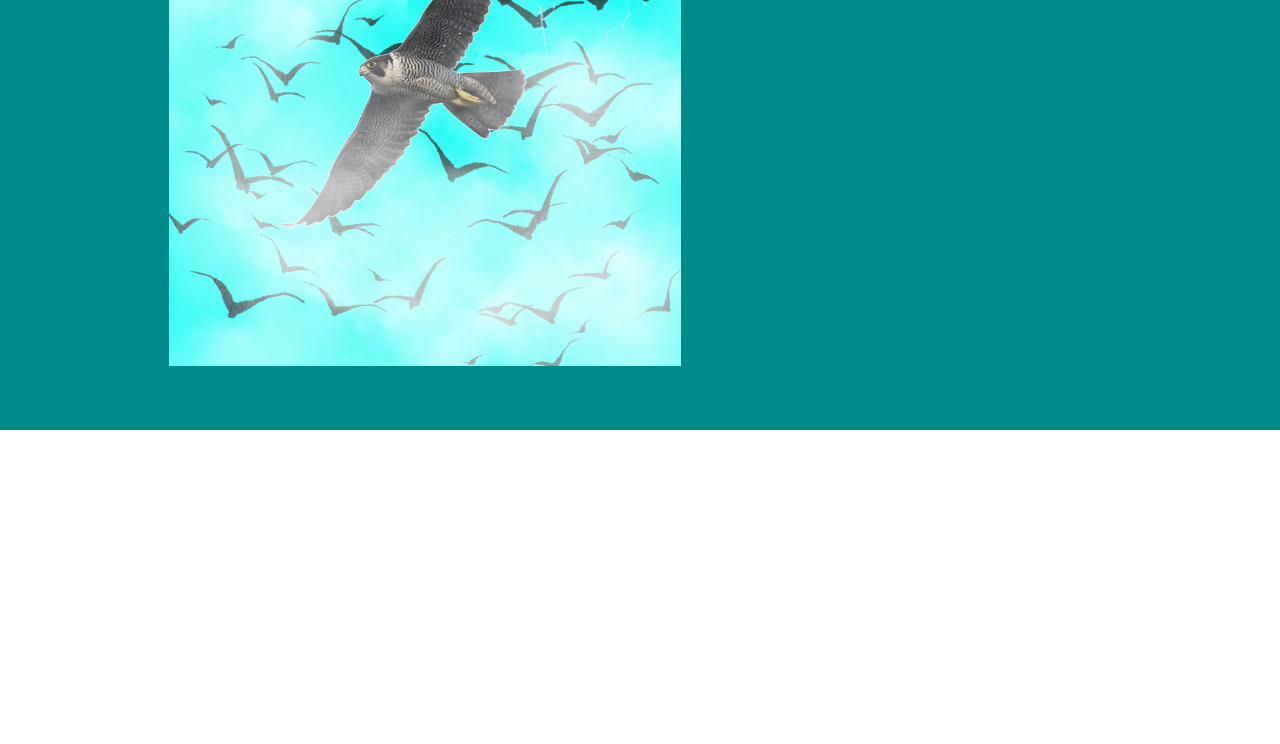
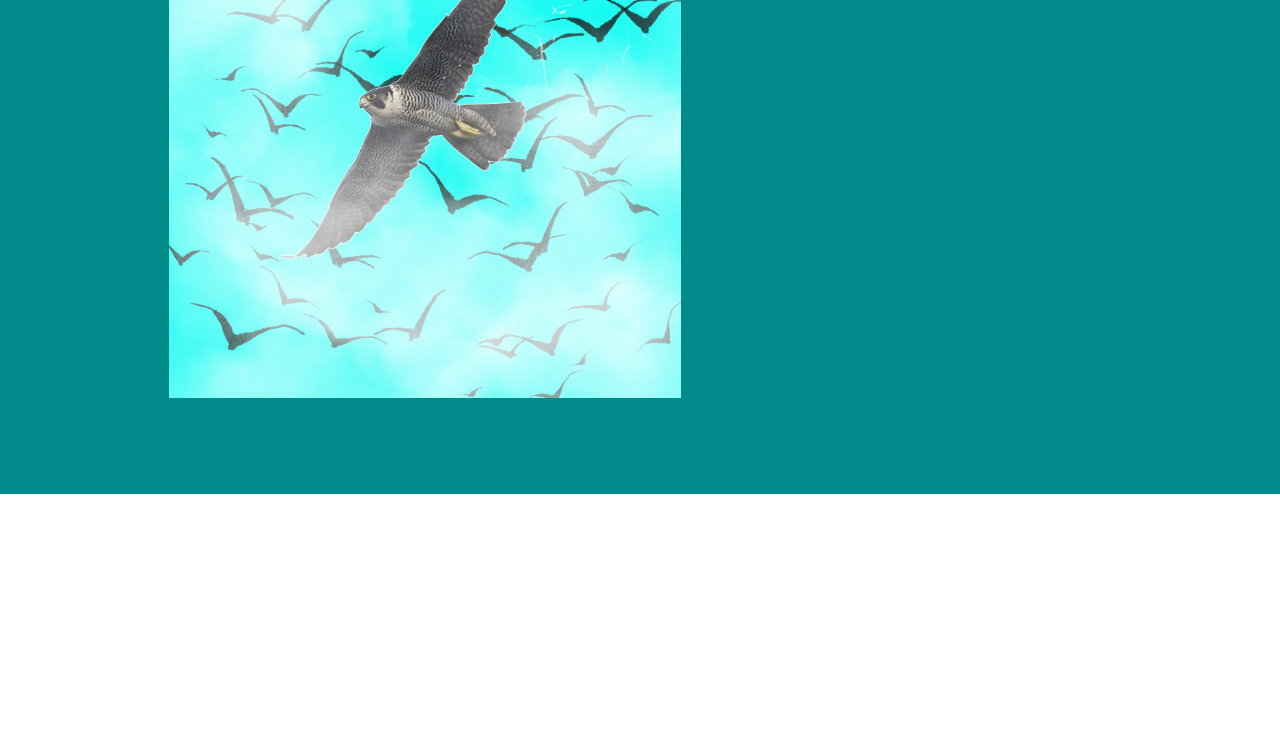
Before and after one commit to ArchLuru/staples-portfolio, a plain HTML site: page index.html in a window 1280 px wide. Shown: the part 210-954 px from the top of the page. Drawn offline with Linux system fonts and the light colour scheme.

Commit message:
Update index.html

```diff
--- a/index.html
+++ b/index.html
@@ -12,17 +12,17 @@
         <p id="about-link" style="cursor: pointer;">About Me · </p> <!-- Made it clickable -->
         <p id="Ref" style="cursor: pointer;">Reflection ↓</p>
     </div>
+
     </div>
 
     <div id = "page">
-    <div class = "cover-card">
+    <div class = "cover-card" style = "padding-top: 12vh;">
         <img src = "birdie1.png" width = "40%">
         <div class = "text">
             <h1 class = "coverheader">Pattern Drawing</h1>
             <p>Meow Meow Meow Meow Meow Meow Meow</p>
         </div>
     </div>
-
 </div>
 </body>
 </html>
```
